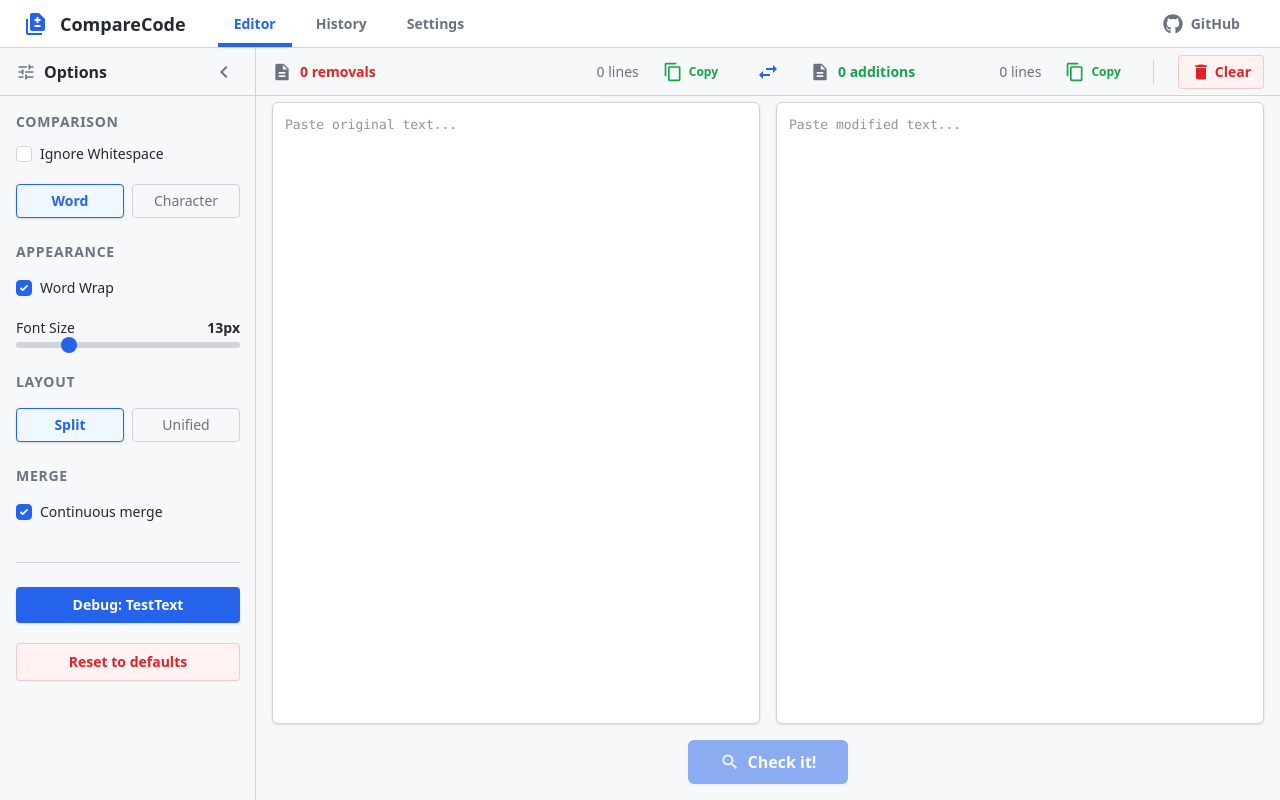
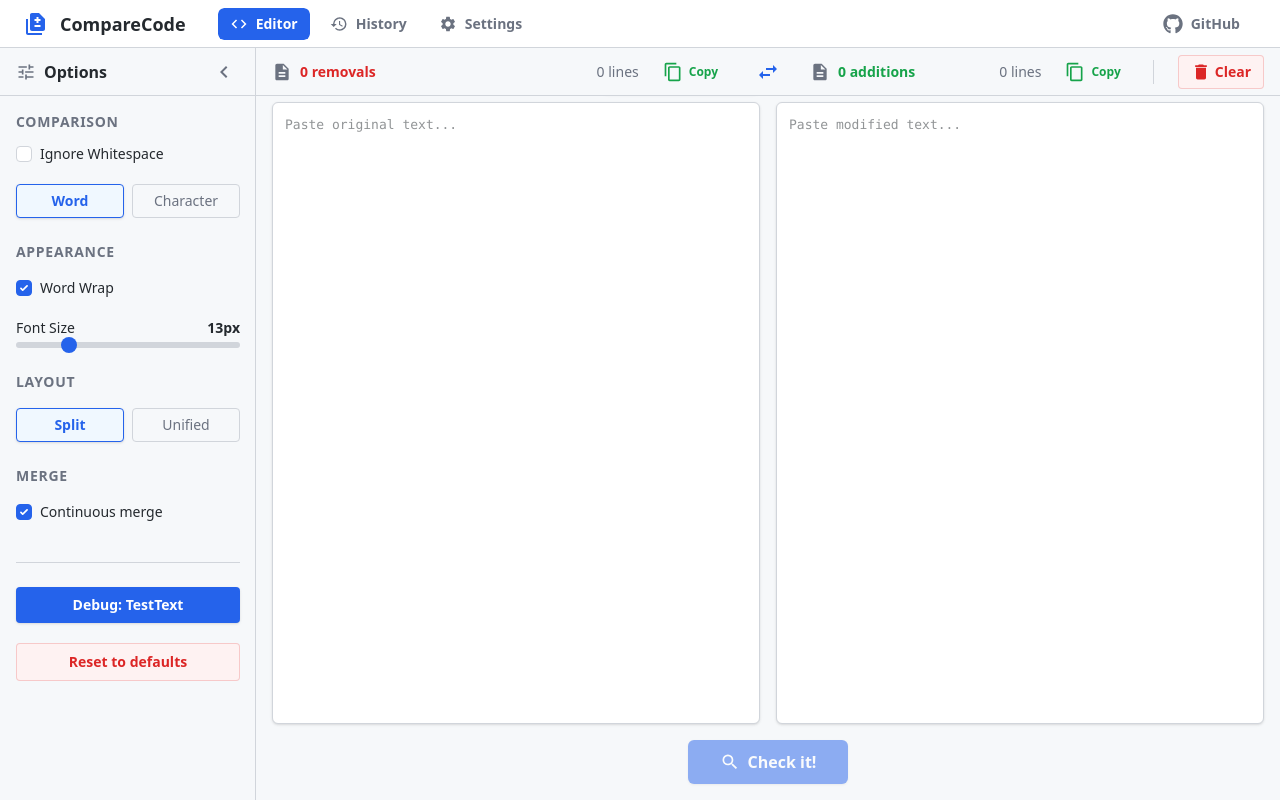
Before and after one commit to comparecode-web/comparecode-web, a Next.js app: page / in a window 1280 px wide. Built offline with nearby package versions, Linux system fonts and the light colour scheme.

Commit message:
animations
Signed-off-by: Gabriel <60961939+gabrielfordevelopment@users.noreply.github.com>

```diff
--- a/app/globals.css
+++ b/app/globals.css
@@ -16,7 +16,6 @@
   --color-border-default: var(--border-default);
   --color-accent-primary: var(--accent-primary);
   --color-accent-hover: var(--accent-hover);
-
   --color-danger: var(--danger);
   --color-danger-hover: var(--danger-hover);
   --color-danger-bg: var(--danger-bg);
@@ -79,6 +78,24 @@ body {
   font-family: ui-sans-serif, system-ui, sans-serif, "Apple Color Emoji", "Segoe UI Emoji", "Segoe UI Symbol", "Noto Color Emoji";
   -webkit-text-size-adjust: 100%;
   -webkit-tap-highlight-color: transparent;
+}
+
+@keyframes slideDownFade {
+  from { opacity: 0; transform: translateY(-8px); }
+  to { opacity: 1; transform: translateY(0); }
+}
+
+@keyframes slideUpFade {
+  from { opacity: 0; transform: translateY(8px); }
+  to { opacity: 1; transform: translateY(0); }
+}
+
+.animate-slide-down-fade {
+  animation: slideDownFade var(--duration-medium) cubic-bezier(0.16, 1, 0.3, 1) forwards;
+}
+
+.animate-slide-up-fade {
+  animation: slideUpFade var(--duration-medium) cubic-bezier(0.16, 1, 0.3, 1) forwards;
 }
 
 @media (max-width: 639px) {
--- a/components/diff/BlockHeaderControls.tsx
+++ b/components/diff/BlockHeaderControls.tsx
@@ -27,12 +27,12 @@ export function BlockHeaderControls() {
   };
 
   return (
-    <div className="flex items-center justify-center gap-6 mx-1 mt-1 bg-bg-primary relative h-10 z-20 select-none px-4 border-t border-l border-r border-border-default rounded-t-xl shadow-sm">
+    <div className="flex items-center justify-center gap-6 mx-1 bg-bg-primary relative h-[40px] z-20 select-none px-4 border-t border-l border-r border-border-default rounded-t-xl shadow-sm animate-slide-down-fade origin-top">
       <div className="flex items-center gap-2">
-        <button onClick={handleTop} className="flex items-center justify-center rounded h-[var(--btn-height)] w-[var(--btn-height)] text-text-secondary hover:bg-hover-overlay hover:text-text-primary transition-colors" title="Jump to top">
+        <button onClick={handleTop} className="flex items-center justify-center rounded h-[var(--btn-height)] w-[var(--btn-height)] text-text-secondary hover:bg-hover-overlay hover:text-text-primary transition-colors outline-none" title="Jump to top">
           <MdKeyboardDoubleArrowUp className="text-xl" />
         </button>
-        <button onClick={handlePrev} className="flex items-center justify-center gap-1 rounded px-[var(--btn-px)] h-[var(--btn-height)] text-xs font-semibold text-text-secondary hover:bg-hover-overlay hover:text-text-primary transition-colors" title="Jump to previous difference">
+        <button onClick={handlePrev} className="flex items-center justify-center gap-1 rounded px-[var(--btn-px)] h-[var(--btn-height)] text-xs font-semibold text-text-secondary hover:bg-hover-overlay hover:text-text-primary transition-colors outline-none" title="Jump to previous difference">
           <MdKeyboardArrowUp className="text-lg" />
           <span>Jump previous</span>
         </button>
@@ -43,11 +43,11 @@ export function BlockHeaderControls() {
       </div>
 
       <div className="flex items-center gap-2">
-        <button onClick={handleNext} className="flex items-center justify-center gap-1 rounded px-[var(--btn-px)] h-[var(--btn-height)] text-xs font-semibold text-text-secondary hover:bg-hover-overlay hover:text-text-primary transition-colors" title="Jump to next difference">
+        <button onClick={handleNext} className="flex items-center justify-center gap-1 rounded px-[var(--btn-px)] h-[var(--btn-height)] text-xs font-semibold text-text-secondary hover:bg-hover-overlay hover:text-text-primary transition-colors outline-none" title="Jump to next difference">
           <span>Jump next</span>
           <MdKeyboardArrowDown className="text-lg" />
         </button>
-        <button onClick={handleBottom} className="flex items-center justify-center rounded h-[var(--btn-height)] w-[var(--btn-height)] text-text-secondary hover:bg-hover-overlay hover:text-text-primary transition-colors" title="Jump to bottom">
+        <button onClick={handleBottom} className="flex items-center justify-center rounded h-[var(--btn-height)] w-[var(--btn-height)] text-text-secondary hover:bg-hover-overlay hover:text-text-primary transition-colors outline-none" title="Jump to bottom">
           <MdKeyboardDoubleArrowDown className="text-xl" />
         </button>
       </div>
--- a/components/diff/RowControls.tsx
+++ b/components/diff/RowControls.tsx
@@ -27,23 +27,23 @@ export function RowControls({ block, settings, selectBlock, mergeBlock }: RowCon
   };
 
   return (
-    <div className="flex items-center mx-1 mb-1 bg-bg-primary relative h-12 z-20 select-none border-b border-l border-r border-border-default rounded-b-xl shadow-sm">
+    <div className="flex items-center mx-1 bg-bg-primary relative h-[56px] z-20 select-none border-b border-l border-r border-border-default rounded-b-xl shadow-sm animate-slide-up-fade origin-bottom">
       <div className="sticky left-0 flex items-center w-full px-4 h-full">
         <div className="flex-1 flex justify-end pr-8">
-          <button onClick={handleMergeLeftToRight} className="flex items-center justify-center gap-2 rounded bg-danger px-[var(--btn-px)] h-[var(--btn-height)] text-sm font-semibold text-white hover:bg-danger-hover transition-colors shadow-sm">
+          <button onClick={handleMergeLeftToRight} className="flex items-center justify-center gap-2 rounded bg-danger px-[var(--btn-px)] h-[var(--btn-height)] text-sm font-semibold text-white hover:bg-danger-hover transition-colors shadow-sm outline-none">
             <span>Merge</span>
             <MdEast />
           </button>
         </div>
 
         <div className="absolute left-1/2 top-1/2 -translate-x-1/2 -translate-y-1/2 flex items-center justify-center z-30">
-          <button onClick={handleClose} className="flex items-center justify-center rounded h-[var(--btn-height)] w-[var(--btn-height)] text-text-secondary hover:bg-hover-overlay hover:text-text-primary transition-colors" title="Close block">
+          <button onClick={handleClose} className="flex items-center justify-center rounded h-[var(--btn-height)] w-[var(--btn-height)] text-text-secondary hover:bg-hover-overlay hover:text-text-primary transition-colors outline-none" title="Close block">
             <MdClose className="text-xl" />
           </button>
         </div>
 
         <div className="flex-1 flex justify-start pl-8">
-          <button onClick={handleMergeRightToLeft} className="flex items-center justify-center gap-2 rounded bg-success px-[var(--btn-px)] h-[var(--btn-height)] text-sm font-semibold text-white hover:bg-success-hover transition-colors shadow-sm">
+          <button onClick={handleMergeRightToLeft} className="flex items-center justify-center gap-2 rounded bg-success px-[var(--btn-px)] h-[var(--btn-height)] text-sm font-semibold text-white hover:bg-success-hover transition-colors shadow-sm outline-none">
             <MdWest />
             <span>Merge</span>
           </button>
--- a/components/history/HistoryView.tsx
+++ b/components/history/HistoryView.tsx
@@ -2,6 +2,7 @@
 
 import { useEffect, useCallback } from "react";
 import { MdHistory, MdDelete, MdHistoryToggleOff } from "react-icons/md";
+import { useAutoAnimate } from "@formkit/auto-animate/react";
 import { useHistoryStore } from "@/store/useHistoryStore";
 import { useEditorStore } from "@/store/useEditorStore";
 import { useAppStore } from "@/store/useAppStore";
@@ -14,6 +15,8 @@ export function HistoryView() {
   const loadFromHistory = useEditorStore((state) => state.loadFromHistory);
   const navigate = useAppStore((state) => state.navigate);
   const settings = useSettingsStore((state) => state.settings);
+
+  const [listRef] = useAutoAnimate<HTMLDivElement>({ duration: 300, easing: 'ease-out' });
 
   useEffect(() => {
     loadHistory();
@@ -44,7 +47,7 @@ export function HistoryView() {
 
   return (
     <div className="flex h-full w-full flex-col bg-bg-secondary">
-      <div className="flex h-(--header-height) shrink-0 items-center justify-between border-b border-border-default bg-bg-primary px-3 sm:px-6">
+      <div className="flex h-[var(--header-height)] shrink-0 items-center justify-between border-b border-border-default bg-bg-primary px-3 sm:px-6">
         <div className="flex items-center gap-2 sm:gap-3">
           <MdHistory className="text-xl sm:text-2xl text-text-secondary" />
           <h2 className="text-lg sm:text-xl font-bold text-text-primary">History</h2>
@@ -80,7 +83,7 @@ export function HistoryView() {
             <p className="mt-1 text-xs sm:text-sm text-text-secondary">Comparisons will appear here automatically.</p>
           </div>
         ) : (
-          <div className="mx-auto flex w-full max-w-5xl flex-col gap-2 sm:gap-3">
+          <div ref={listRef} className="mx-auto flex w-full max-w-5xl flex-col gap-2 sm:gap-3">
             {items.map((item) => (
               <HistoryItemCard
                 key={item.id}
--- a/components/layout/Header.tsx
+++ b/components/layout/Header.tsx
@@ -12,7 +12,7 @@ export function Header() {
   const navItems = [
     { view: "editor" as const, label: "Editor", icon: MdCode },
     { view: "history" as const, label: "History", icon: MdHistory },
-    { view: "settings" as const, label: "Settings", icon: MdSettings },
+    { view: "settings" as const, label: "Settings", icon: MdSettings }
   ];
 
   return (
@@ -22,30 +22,30 @@ export function Header() {
           <MdDifference className="text-xl sm:text-2xl text-accent-primary" />
           <h1 className="text-sm sm:text-lg font-bold text-text-primary">CompareCode</h1>
         </div>
-        <nav className="flex items-center gap-1 sm:gap-2 h-full">
-          {navItems.map(({ view, label, icon: Icon }) => (
+        <nav className="flex items-center h-full gap-1 sm:gap-2">
+          {navItems.map(({ view, label, icon: Icon }) => {
+            const isActive = currentView === view;
+            return (
               <button
                 key={view}
                 onClick={() => navigate(view)}
                 className={cn(
-                "relative flex h-full items-center px-2 sm:px-4 text-sm font-semibold transition-colors duration-[var(--duration-medium)]",
-                "after:absolute after:bottom-0 after:left-0 after:h-1 after:w-full after:origin-center after:bg-accent-primary after:transition-transform after:duration-[var(--duration-short)]",
-                currentView === view
-                  ? "text-accent-primary after:scale-x-100"
-                  : "text-text-secondary hover:text-accent-primary after:scale-x-0 hover:after:scale-x-100"
+                  "relative flex items-center gap-2 px-3 py-1.5 text-sm font-semibold transition-colors duration-[var(--duration-medium)] rounded-md z-10 outline-none overflow-hidden",
+                  isActive ? "text-white" : "text-text-secondary hover:text-text-primary hover:bg-hover-overlay"
                 )}
                 title={label}
               >
-              {currentView === view ? (
-                <span>{label}</span>
-              ) : (
-                <>
-                  <Icon className="text-lg sm:hidden" />
+                <div
+                  className={cn(
+                    "absolute inset-0 bg-accent-primary rounded-md -z-10 transition-all duration-[var(--duration-medium)] ease-out",
+                    isActive ? "opacity-100 scale-100" : "opacity-0 scale-75"
+                  )}
+                />
+                <Icon className={cn("text-lg transition-colors duration-[var(--duration-medium)]", isActive ? "text-white" : "text-text-secondary")} />
                 <span className="hidden sm:inline">{label}</span>
-                </>
-              )}
               </button>
-          ))}
+            );
+          })}
         </nav>
       </div>
 
--- a/package.json
+++ b/package.json
@@ -3,13 +3,14 @@
   "version": "0.1.0",
   "private": true,
   "scripts": {
-    "predev": "node -e \"const fs=require('fs'); if(!fs.existsSync('./node_modules')){console.error('ERROR: node_modules directory missing. Run npm install.'); process.exit(1);}\"",
+    "predev": "node -e \"const fs=require('fs');\nif(!fs.existsSync('./node_modules')){console.error('ERROR: node_modules directory missing. Run npm install.'); process.exit(1);}\"",
     "dev": "next dev",
     "build": "next build",
     "start": "next start",
     "lint": "eslint"
   },
   "dependencies": {
+    "@formkit/auto-animate": "^0.8.2",
     "@tanstack/react-virtual": "^3.13.0",
     "clsx": "^2.1.1",
     "dexie": "^4.3.0",
```
Also changed, not shown: 1 other file (tests, documents, lock files or other folders). Lines whose indentation alone changed are shown as unchanged.
